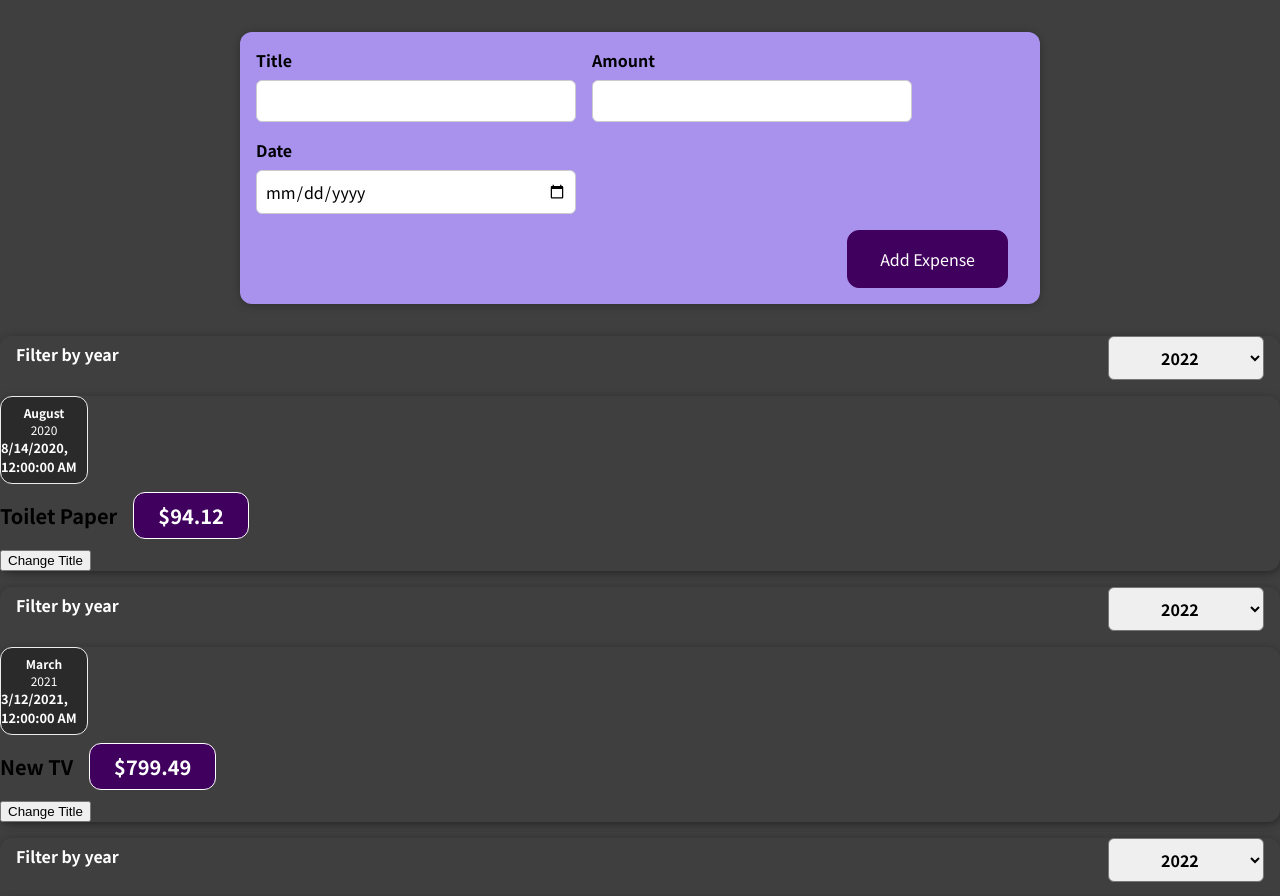
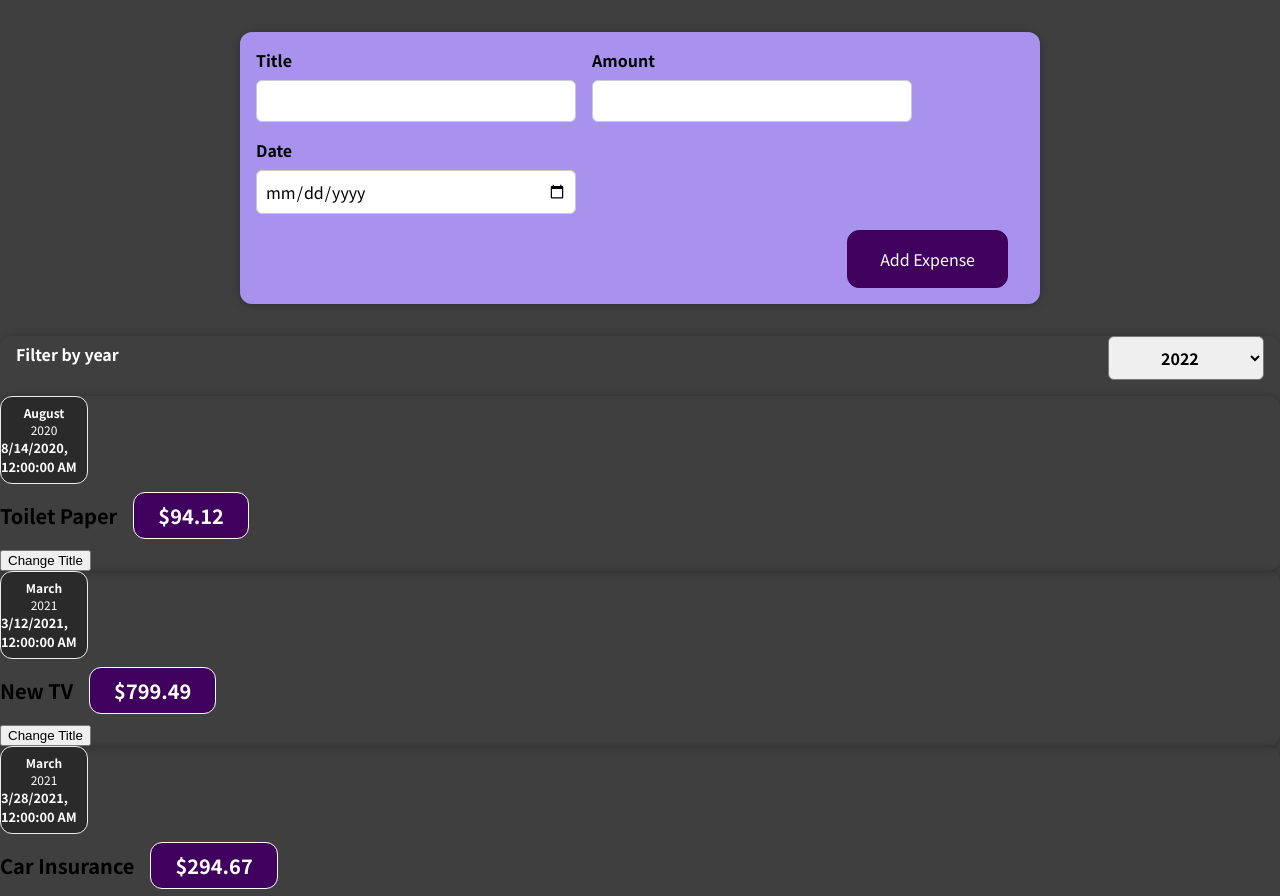
Before and after one commit to asujsi/react-projects, a React (Create React App) app in the folder expense-app/expense-app/: page / in a window 1280 px wide. Shown: the top 896 px of the page. Built offline with nearby package versions, Linux system fonts and the light colour scheme.

Commit message:
commit-4

```diff
--- a/expense-app/expense-app/src/App.js
+++ b/expense-app/expense-app/src/App.js
@@ -31,10 +31,7 @@ function App() {
   return (
     <div className="container">
       <NewExpense onAddExpenseHandler={addExpenseHandler} />
-      <Expenses expenses={expenses[0]} />
-      <Expenses expenses={expenses[1]} />
-      <Expenses expenses={expenses[2]} />
-      <Expenses expenses={expenses[3]} />
+      <Expenses expenses={expenses} />
     </div>
   );
 }
--- a/expense-app/expense-app/src/components/Expense/Expenses.js
+++ b/expense-app/expense-app/src/components/Expense/Expenses.js
@@ -13,14 +13,34 @@ function Expenses({ expenses }) {
   };
 
   return (
-    <Card className="Expenses">
-      <ExpensesFilter selected={filteredYear} onFilter={filterChangeHandler} />
-      <ExpenseItem
-        title={expenses.title}
-        amount={expenses.amount}
-        date={expenses.date}
-      />
-    </Card>
+    <div>
+      <Card className="Expenses">
+        <ExpensesFilter
+          selected={filteredYear}
+          onFilter={filterChangeHandler}
+        />
+        <ExpenseItem
+          title={expenses[0].title}
+          amount={expenses[0].amount}
+          date={expenses[0].date}
+        />
+        <ExpenseItem
+          title={expenses[1].title}
+          amount={expenses[1].amount}
+          date={expenses[1].date}
+        />
+        <ExpenseItem
+          title={expenses[2].title}
+          amount={expenses[2].amount}
+          date={expenses[2].date}
+        />
+        <ExpenseItem
+          title={expenses[3].title}
+          amount={expenses[3].amount}
+          date={expenses[3].date}
+        />
+      </Card>
+    </div>
   );
 }
 
--- a/expense-app/expense-app/src/index.js
+++ b/expense-app/expense-app/src/index.js
@@ -1,17 +1,6 @@
-import React from 'react';
-import ReactDOM from 'react-dom';
-import './index.css';
-import App from './App';
-import reportWebVitals from './reportWebVitals';
+import React from "react";
+import ReactDOM from "react-dom";
+import "./index.css";
+import App from "./App";
 
-ReactDOM.render(
-  <React.StrictMode>
-    <App />
-  </React.StrictMode>,
-  document.getElementById('root')
-);
-
-// If you want to start measuring performance in your app, pass a function
-// to log results (for example: reportWebVitals(console.log))
-// or send to an analytics endpoint. Learn more: https://bit.ly/CRA-vitals
-reportWebVitals();
+ReactDOM.render(<App />, document.getElementById("root"));
--- a/expense-app/expense-app/src/reportWebVitals.js
+++ /dev/null
@@ -1,13 +0,0 @@
-const reportWebVitals = onPerfEntry => {
-  if (onPerfEntry && onPerfEntry instanceof Function) {
-    import('web-vitals').then(({ getCLS, getFID, getFCP, getLCP, getTTFB }) => {
-      getCLS(onPerfEntry);
-      getFID(onPerfEntry);
-      getFCP(onPerfEntry);
-      getLCP(onPerfEntry);
-      getTTFB(onPerfEntry);
-    });
-  }
-};
-
-export default reportWebVitals;
```
Also changed, not shown: expense-app/expense-app/src/setupTests.js (deleted, +0 -5 lines), expense-app/expense-app/public/robots.txt (deleted), 1 other file (tests, documents, lock files or other folders).
